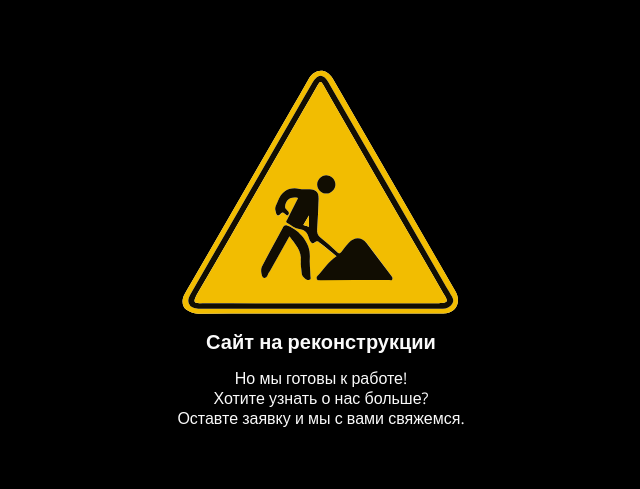
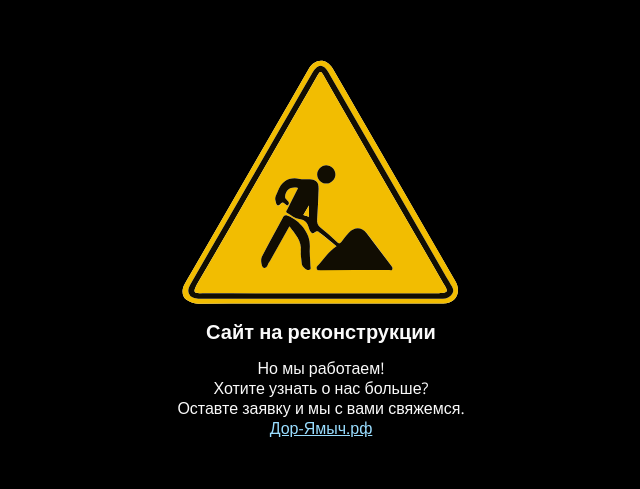
Before and after one commit to TolyanDimov/doryam, a plain HTML site: page index.html in a window 1280 px wide. Shown: the part 145-634 px from the top of the page, without its empty margins (319-959 px from the left). Drawn offline with nearby package versions, Linux system fonts and the light colour scheme.

Commit message:
Update index.html

```diff
--- a/index.html
+++ b/index.html
@@ -54,7 +54,7 @@
                 <path fill="#F2BD01" d="M289.21 452.072l-4.74-1.537 4.74-8.095v9.632z"/>
             </svg>
             <h1 style="text-align:center;">Сайт на реконструкции</h1>
-			<p style="text-align:center;">Но мы готовы к работе! <br>Хотите узнать о нас больше? <br>Оставте заявку и мы с вами свяжемся.</p>
+			<p style="text-align:center;">Но мы работаем! <br> Хотите узнать о нас больше? <br>Оставте заявку и мы с вами свяжемся. <br> <a href="https://дор-ямыч.рф/" style="color: #99ddff">Дор-Ямыч.рф</a></p>
         </div>
 	<script>(function(a,m,o,c,r,m){a[m]={id:"214243",hash:"e041bd178734994f0e24075010df469f9122539da54b1f80b854886df36ba7c4",locale:"ru",inline:true,setMeta:function(p){this.params=(this.params||[]).concat([p])}};a[o]=a[o]||function(){(a[o].q=a[o].q||[]).push(arguments)};var d=a.document,s=d.createElement('script');s.async=true;s.id=m+'_script';s.src='https://gso.amocrm.ru/js/button.js?1655432431';d.head&&d.head.appendChild(s)}(window,0,'amoSocialButton',0,0,'amo_social_button'));</script>
     </body>
```
